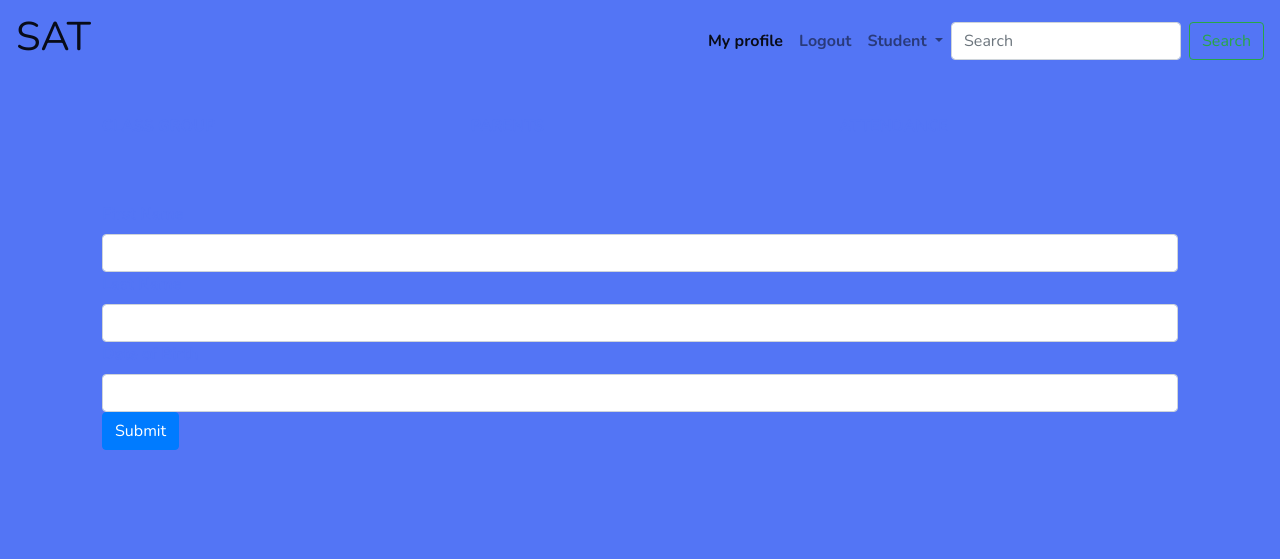
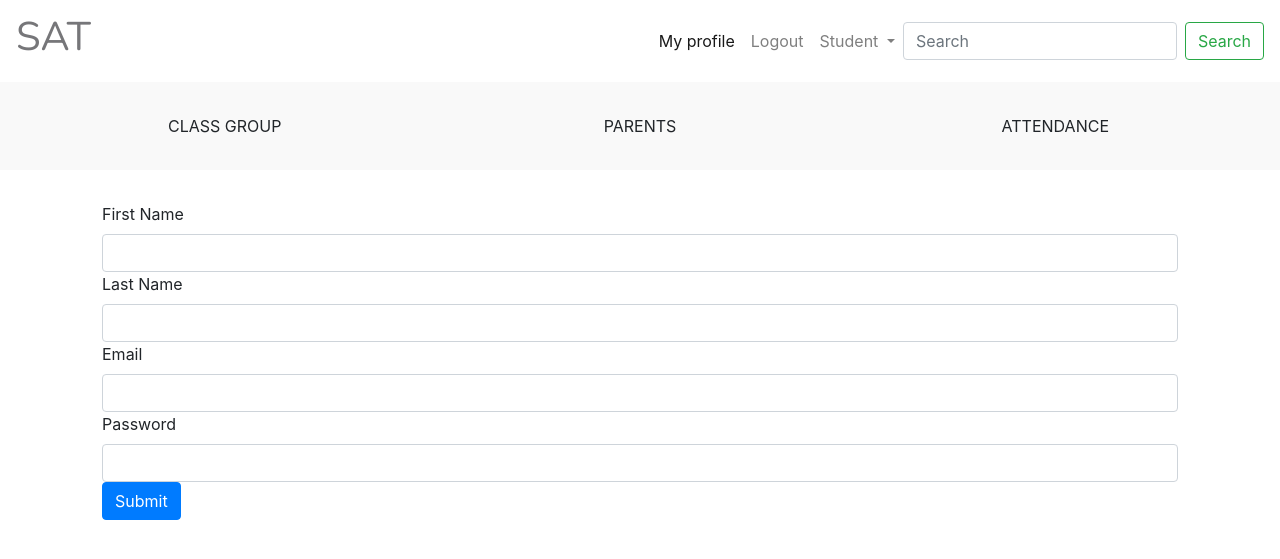
Before and after one commit to francesjgonzales/proj3, a Flask app: template templates/edit_teacher.template.html in a window 1280 px wide. Shown: the top 559 px of the page. Run offline with Flask 2, Linux system fonts and the light colour scheme; the template is opened without the code that fills it, so the values that code supplies are empty; some libraries are stand-ins or nearby versions.

Commit message:
added css, edit teacher template

```diff
--- a/app.py
+++ b/app.py
@@ -66,10 +66,33 @@ def process_create_student():
     return redirect(url_for('show_students'))
 
 
+@app.route('/teachers/create')
+def show_create_teacher():
+    return render_template('create_teacher.template.html')
+
+
+@app.route('/teachers/create', methods=["POST"])
+def process_create_teacher():
+    first_name = request.form.get("first_name")
+    last_name = request.form.get("last_name")
+    email = int(request.form.get("email"))
+    password = request.form.get("password")
+
+    new_record = {
+        "first_name": first_name,
+        "last_name": last_name,
+        "email": email,
+        "password": password
+    }
+
+    db.teachers.insert_one(new_record)
+    return redirect(url_for('show_teachers'))
+
+
 # EDIT(UPDATE)
 
 @app.route('/students/edit/<student_id>')
-def show_student_animal(student_id):
+def show_edit_student(student_id):
     student = db.students.find_one({
         '_id': ObjectId(student_id)
     })
@@ -77,7 +100,7 @@ def show_student_animal(student_id):
 
 
 @app.route('/students/edit/<student_id>', methods=["POST"])
-def show_edit_student(student_id):
+def process_edit_student(student_id):
     first_name = request.form.get("first_name")
     last_name = request.form.get("last_name")
     date_of_birth = int(request.form.get("date_of_birth"))
@@ -92,6 +115,34 @@ def show_edit_student(student_id):
         }
     })
     return redirect(url_for('show_students'))
+
+
+@app.route('/teachers/edit/<teacher_id>')
+def show_edit_teacher(teacher_id):
+    teacher = db.teachers.find_one({
+        '_id': ObjectId(teacher_id)
+    })
+    return render_template('edit_teacher.template.html', teacher=teacher)
+
+
+@app.route('/teachers/edit/<teacher_id>', methods=["POST"])
+def process_edit_teacher(teacher_id):
+    first_name = request.form.get("first_name")
+    last_name = request.form.get("last_name")
+    email = request.form.get("email")
+    password = request.form.get("password")
+
+    db.teachers.update_one({
+        "_id": ObjectId(teacher_id)
+    }, {
+        "$set": {
+            "first_name": first_name,
+            "last_name": last_name,
+            "email": email,
+            "password": password
+        }
+    })
+    return redirect(url_for('show_teachers'))
 
 
 # DELETE
--- a/static/css/style.css
+++ b/static/css/style.css
@@ -1,4 +1,4 @@
-@import url('https://fonts.googleapis.com/css2?family=Nunito:wght@300;700&display=swap');
+@import url('https://fonts.googleapis.com/css2?family=Nunito:ital,wght@0,400;1,700&display=swap');
 
 * {
   margin: 0;
@@ -6,19 +6,27 @@
   box-sizing: border-box;
 }
 
-body {
-  background-color: #5375f5;
-  font-family: 'Nunito', sans-serif;
-  font-weight: 700;
-  color: #5375f5
+#main {
+    margin: auto;
+    padding: 4em;
+    text-align: center
 }
 
-.container, .col {
+h1, p, h4 {
+    font-family: 'Nunito', sans-serif;
+    color: #767679;
+}
+
+.container {
   margin: auto;
   padding: 2em;
-  background-color: #5375f5;
-  font-family: 'Nunito', sans-serif;
-  font-weight: 700;
+}
+
+.container-fluid {
+    margin: auto;
+    padding: 2em;
+    background-color: #F9F9F9;
+    text-align: center;
 }
 
 @media (max-width: 375px) {
--- a/templates/base.template.html
+++ b/templates/base.template.html
@@ -9,7 +9,7 @@
 		integrity="sha384-Gn5384xqQ1aoWXA+058RXPxPg6fy4IWvTNh0E263XmFcJlSAwiGgFAW/dAiS6JXm" crossorigin="anonymous">
     {% block externalscript %} {% endblock %}
 
-    <link rel="stylesheet" href="{{ url_for ('static', filename='css/style.css') }}" >
+    <link rel="stylesheet" href="/static/css/style.css" />
 
 	<title>SAT</title>
 </head>
@@ -51,7 +51,7 @@
   </div>
 </nav>
 
-<div class="container">
+<div class="container-fluid">
   <div class="row">
 
     <div class="col-sm">
--- a/templates/edit_teacher.template.html
+++ b/templates/edit_teacher.template.html
@@ -5,15 +5,19 @@
 <form method="POST">
     <div>
         <label class="form-label">First Name</label>
-        <input type="text" class="form-control" name="first_name" value="{{student.first_name}}"/>
+        <input type="text" class="form-control" name="first_name" value="{{teacher.first_name}}"/>
     </div>
     <div>
         <label class="form-label">Last Name</label>
-        <input type="text" class="form-control" name="last_name" value="{{student.last_name}}"/>
+        <input type="text" class="form-control" name="last_name" value="{{teacher.last_name}}"/>
     </div>
     <div>
-        <label class="form-label">Date of Birth</label>
-        <input type="text" class="form-control" name="date_of_birth" value="{{student.date_of_birth}}"/>
+        <label class="form-label">Email</label>
+        <input type="text" class="form-control" name="email" value="{{teacher.email}}"/>
+    </div>
+    <div>
+        <label class="form-label">Password</label>
+        <input type="text" class="form-control" name="password" value="{{teacher.password}}"/>
     </div>
 
     <input type="submit" class="btn btn-primary"/>
--- a/templates/show_confirm_delete.template.html
+++ b/templates/show_confirm_delete.template.html
@@ -7,5 +7,6 @@ Are you sure you want to delete {{student.first_name}}
 <input type="submit" value="Confirm" class="btn btn-danger"/>
 <a href = "{{ url_for ('show_students') }}" class="btn btn-success"> Cancel Delete</a>
 </div>
+</form>
 
 {%endblock%}
```
Also changed, not shown: templates/create_teacher.template.html (renamed from templates/create_student.template.html, +6 -2 lines), templates/home.template.html (+9 -10 lines), README.md.
